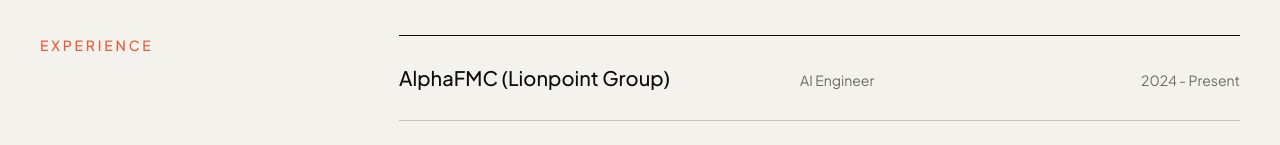
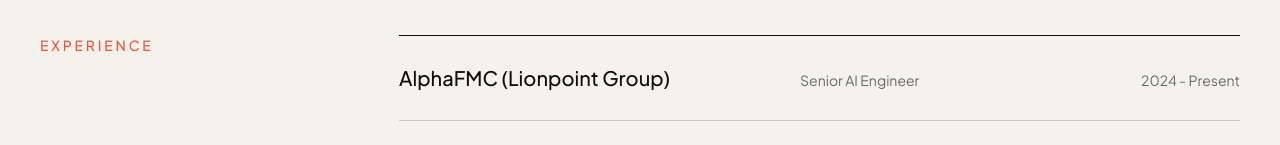
Before and after one commit to shivamrox87/shivam.portfolio, a Next.js app: page / in a window 1280 px wide. Shown: the part 2652-2797 px from the top of the page. Built offline with nearby package versions, Linux system fonts and the light colour scheme.

Commit message:
Update AlphaFMC role to senior AI engineer

```diff
--- a/src/app/layout.js
+++ b/src/app/layout.js
@@ -10,7 +10,7 @@
 
 export const metadata = {
   title: {
-    default: "Shivam Maurya | AI Engineer",
+    default: "Shivam Maurya | Senior AI Engineer",
     template: "%s | Shivam Maurya",
   },
   description: "Shivam Maurya builds production AI systems across enterprise infrastructure, applied AI products, and developer workflows.",
--- a/src/app/page.js
+++ b/src/app/page.js
@@ -57,7 +57,7 @@
         <div className="relative mx-auto w-full max-w-[1200px]">
           <div className="max-w-[820px]">
             <p className="text-xs font-medium uppercase tracking-[0.22em] text-[#EB5939] md:text-sm">
-              Shivam Maurya · AI Engineer
+              Shivam Maurya · Senior AI Engineer
             </p>
             <h1 className="mt-5 text-4xl font-medium leading-[1.08] text-[#e9e9e7] sm:text-5xl md:text-7xl">
               AI systems for financial services and developer workflows.
@@ -87,7 +87,7 @@
       <section id="context" className="border-b border-[#0d0d0d]/20 bg-[#f4f2ed] px-5 md:px-10">
         <div className="mx-auto grid max-w-[1200px] divide-y divide-[#0d0d0d]/20 md:grid-cols-3 md:divide-x md:divide-y-0">
           {[
-            ["Current", "AI Engineer at AlphaFMC (Lionpoint Group)"],
+            ["Current", "Senior AI Engineer at AlphaFMC (Lionpoint Group)"],
             ["Domain", "Enterprise AI and financial services"],
             ["Based", "Varanasi, India"],
           ].map(([label, value]) => (
--- a/src/components/AboutComponent/AboutSide.js
+++ b/src/components/AboutComponent/AboutSide.js
@@ -42,7 +42,7 @@
               About Shivam
             </p>
             <h1 className="mt-5 max-w-4xl text-5xl font-medium leading-[1.04] text-[#0d0d0d] md:text-7xl">
-              AI engineer working across systems, infrastructure, and product delivery.
+              Senior AI engineer working across systems, infrastructure, and product delivery.
             </h1>
             <p className="mt-7 max-w-3xl text-lg leading-8 text-[#0d0d0d]/70 md:text-xl">
               Based in Varanasi, India, I build production AI systems spanning model access,
--- a/src/server/data.js
+++ b/src/server/data.js
@@ -271,7 +271,7 @@
     id: "C-01",
     companyName: "AlphaFMC (Lionpoint Group)",
     activeYears: "2024 - Present",
-    position: "AI Engineer",
+    position: "Senior AI Engineer",
     description:
       "Developing and optimizing AI models for financial services applications, with collaboration across teams to integrate tools like WebUI, Traefik, and LiteLLM for reliable delivery. Working across Azure OpenAI, Azure DevOps, storage, and SSO integrations with a focus on secure and scalable enterprise architecture.",
   },
```
